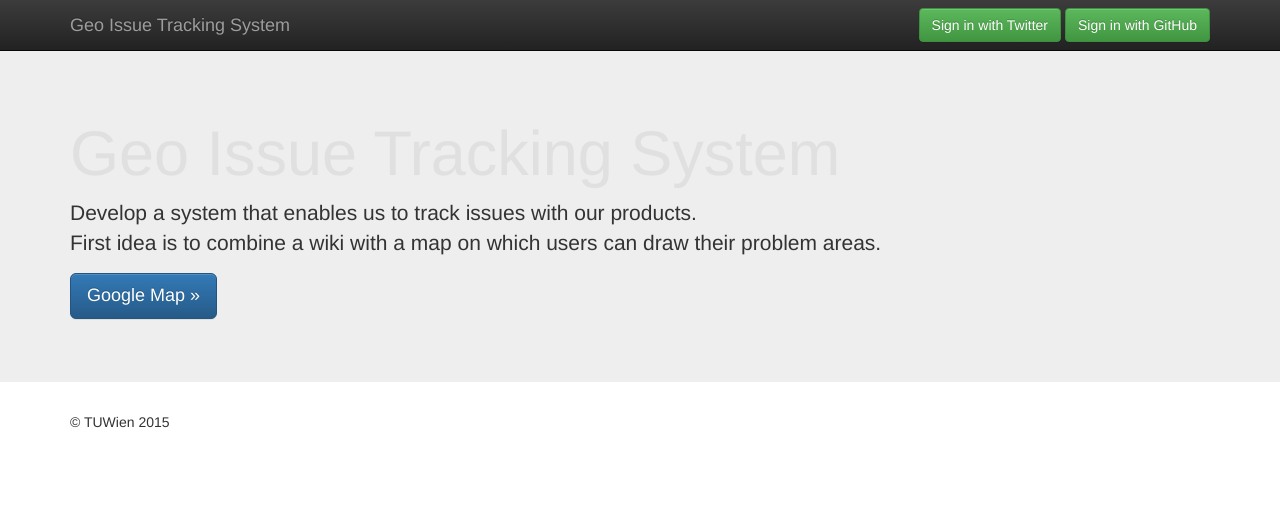
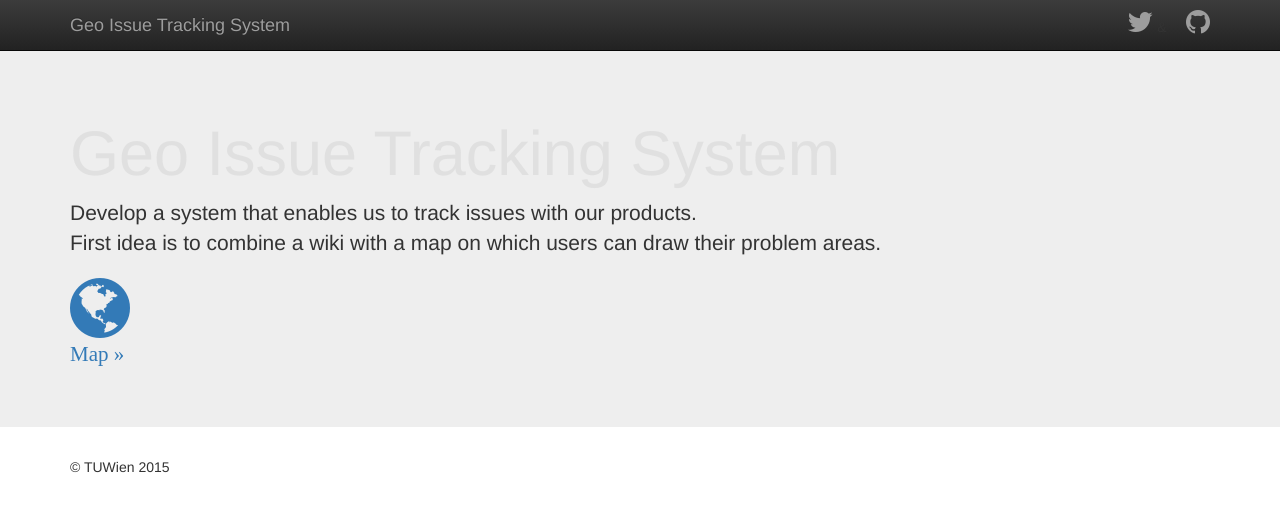
Before and after one commit to TUW-GEO/geoits_dev, a Django app: template geoits/templates/geoits/index.html in a window 1280 px wide. Shown: the top 512 px of the page. Run offline with Django 3.2, Linux system fonts and the light colour scheme; the template is opened without the code that fills it, so the values that code supplies are empty; some libraries are stand-ins or nearby versions.

Commit message:
Apply icons for Sign In & Map buttons

```diff
--- a/geoits/templates/base.html
+++ b/geoits/templates/base.html
@@ -13,6 +13,7 @@
       <link rel="stylesheet" href="{% static 'css/bootstrap.min.css' %}">
       <link rel="stylesheet" href="{% static 'css/bootstrap-theme.min.css' %}">
       <link rel="stylesheet" href="{% static 'css/main.css' %}">
+      <link rel="stylesheet" href="{% static 'css/font-awesome.min.css' %}">
 
       <script src="{% static 'js/classie.js' %}"></script>
       <script src="{% static 'js/vendor/modernizr-2.8.3-respond-1.4.2.min.js' %}"></script>
@@ -38,11 +39,10 @@
         {% if user.is_authenticated %}
           <a id="logout" href="/accounts/logout" class="btn btn-success">Logout</a>
         {% else %}
-          <a id="twitter_login" href="/accounts/twitter/login" class="btn btn-success">
-            Sign in with Twitter
+          <a id="twitter_login" href="/accounts/twitter/login" class="fa fa-twitter fa-2x" style="text-decoration: none; color: #9D9D9D">
           </a>
-          <a id="github_login" href="/accounts/github/login" class="btn btn-success">
-            Sign in with GitHub
+          &&nbsp;&nbsp;&nbsp;&nbsp;
+          <a id="github_login" href="/accounts/github/login" class="fa fa-github fa-2x" style="text-decoration: none; color: #9D9D9D"">
           </a>
         {% endif %}
       </div>
--- a/geoits/templates/geoits/index.html
+++ b/geoits/templates/geoits/index.html
@@ -9,7 +9,7 @@
     <h1>Geo Issue Tracking System</h1>
     <p>Develop a system that enables us to track issues with our products.</br>
     First idea is to combine a wiki with a map on which users can draw their problem areas.</p>
-    <p><a class="btn btn-primary btn-lg" href="gmap" role="button">Google Map &raquo;</a></p>
+    <a class="fa fa-globe fa-5x" href="gmap" role="button" style="text-decoration: none;">&nbsp; <p>Map &raquo;</p></a>
   </div>
 </div>
 
```
